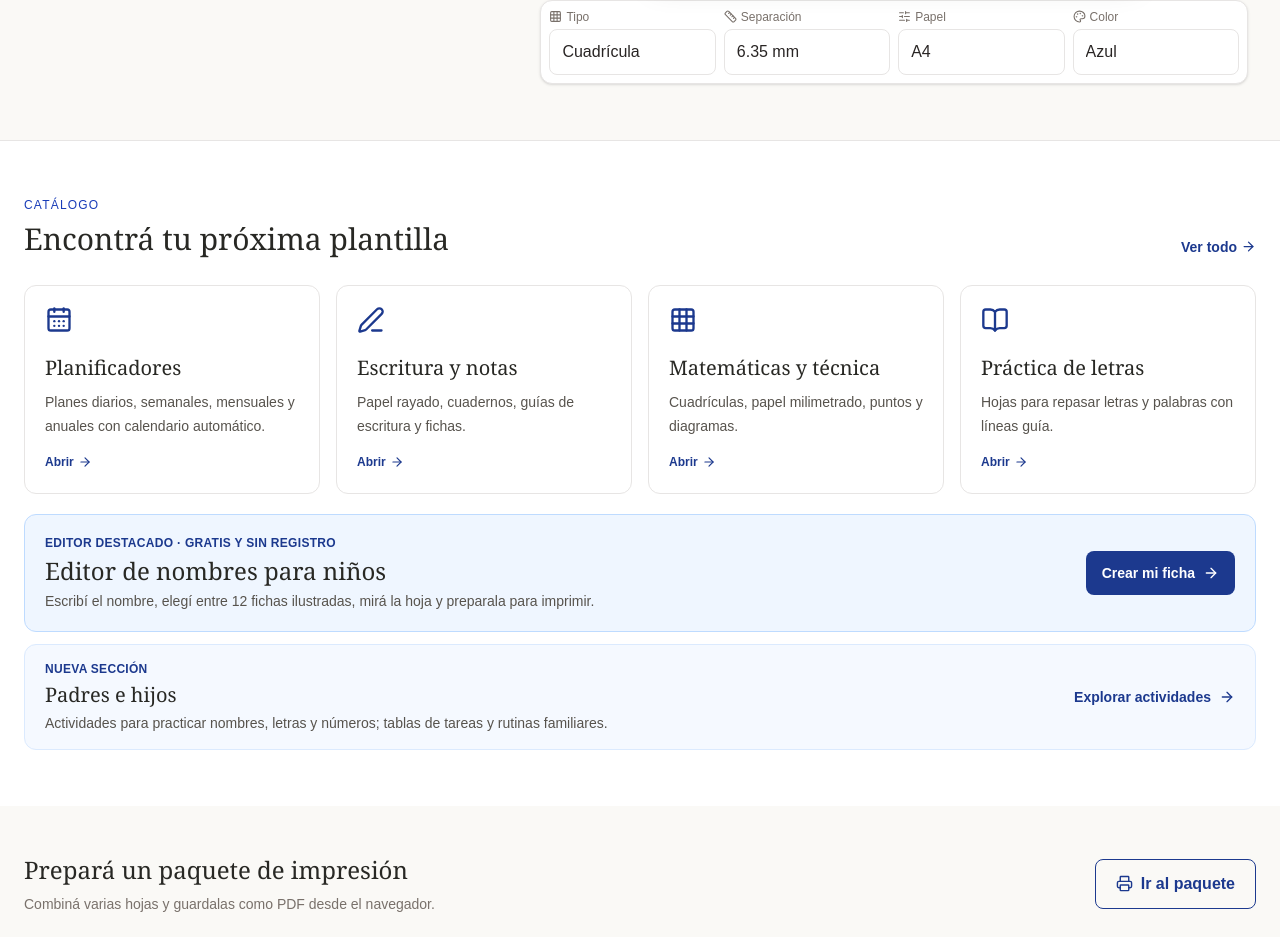
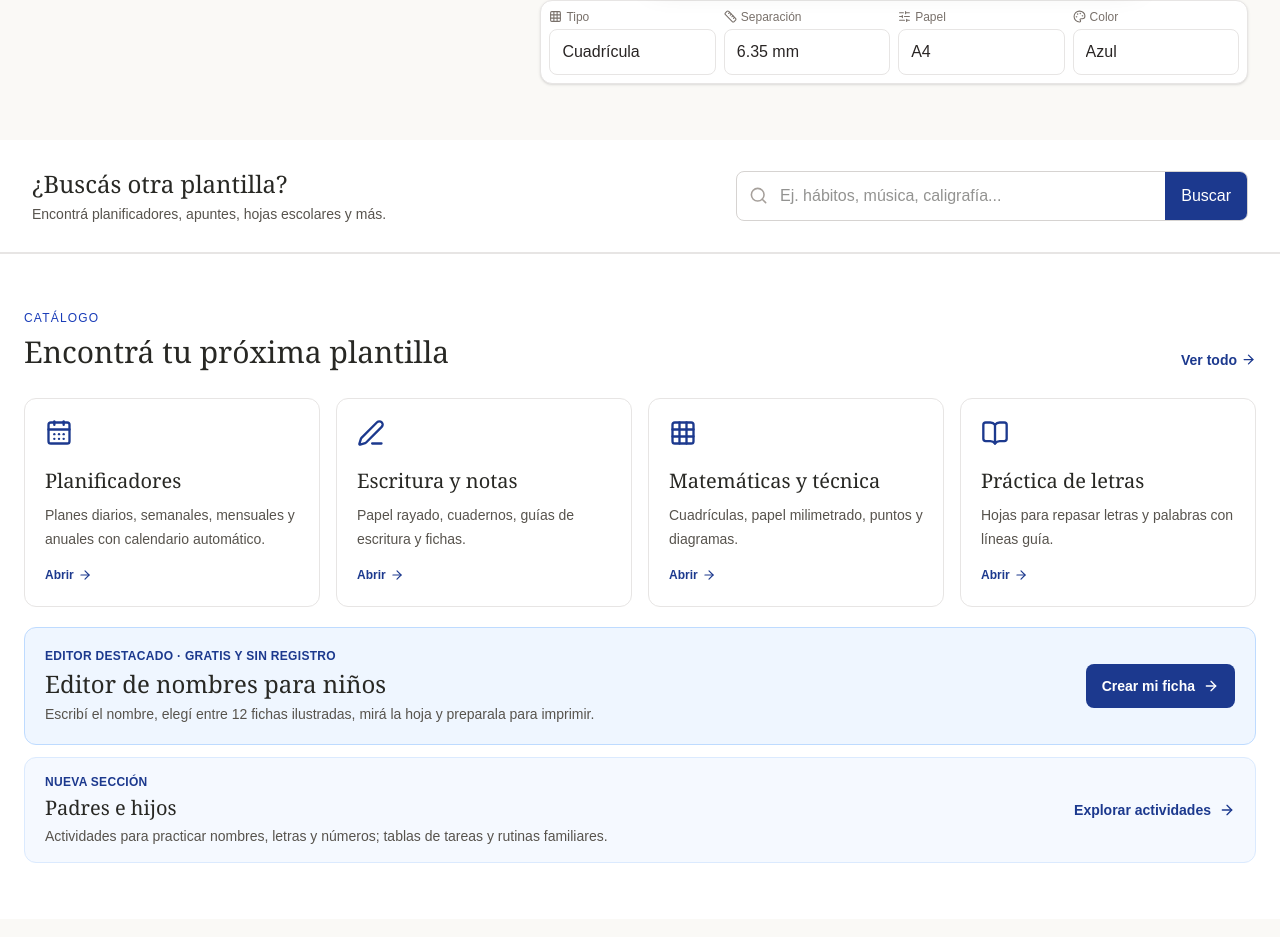
Before and after one commit to soto-cmd/liago, a Next.js app: page /plantillas/inicio in a window 1280 px wide. Shown: the part 909-1846 px from the top of the page. Built offline with nearby package versions, Linux system fonts and the light colour scheme.

Commit message:
fix(liago): conservar buscador público junto al nuevo editor de portada

```diff
--- a/app/plantillas/inicio/page.tsx
+++ b/app/plantillas/inicio/page.tsx
@@ -1,7 +1,7 @@
 import Link from "next/link";
 import PlantillasNav from "../nav";
 import EditorRapido from "./editor-rapido";
-import {ArrowRight,BookOpen,CalendarDays,Grid3X3,Mail,MessageCircle,PenLine,Printer} from "lucide-react";
+import {ArrowRight,BookOpen,CalendarDays,Grid3X3,Mail,MessageCircle,PenLine,Printer,Search} from "lucide-react";
 
 const sections=[
  {title:"Planificadores",detail:"Planes diarios, semanales, mensuales y anuales con calendario automático.",icon:CalendarDays,href:"/plantillas?template=plan-semanal"},
@@ -13,6 +13,16 @@ export default function InicioPlantillas(){
  return <main className="min-h-screen bg-[#faf9f6] text-[#282824]">
  <PlantillasNav active="inicio"/>
  <EditorRapido />
+ <section aria-labelledby="buscar-plantillas-title" className="border-b border-stone-200 bg-white px-5 py-7 sm:px-8">
+  <div className="mx-auto flex max-w-7xl flex-col gap-4 md:flex-row md:items-center md:justify-between">
+   <div><h2 id="buscar-plantillas-title" className="font-serif text-2xl">¿Buscás otra plantilla?</h2><p className="mt-1 text-sm text-stone-600">Encontrá planificadores, apuntes, hojas escolares y más.</p></div>
+   <form role="search" action="/plantillas/catalogo" method="get" className="flex w-full max-w-lg overflow-hidden rounded-lg border border-stone-300 bg-white focus-within:border-blue-800 focus-within:ring-2 focus-within:ring-blue-100">
+    <Search size={19} className="ml-3 mt-3.5 shrink-0 text-stone-400"/>
+    <input name="buscar" type="search" aria-label="Buscar plantillas" placeholder="Ej. hábitos, música, caligrafía..." className="min-w-0 flex-1 px-3 py-3 text-sm outline-none"/>
+    <button type="submit" className="bg-blue-900 px-4 py-3 text-sm font-semibold text-white hover:bg-blue-800">Buscar</button>
+   </form>
+  </div>
+ </section>
  <section className="border-t border-stone-200 bg-white py-14">
   <div className="mx-auto max-w-7xl px-6">
    <div className="mb-7 flex flex-wrap items-end justify-between gap-3"><div><p className="mb-2 text-xs uppercase tracking-widest text-blue-800">Catálogo</p><h2 className="font-serif text-3xl">Encontrá tu próxima plantilla</h2></div><Link href="/plantillas/catalogo" className="inline-flex items-center gap-1 text-sm font-semibold text-blue-900">Ver todo <ArrowRight size={15}/></Link></div>
```
